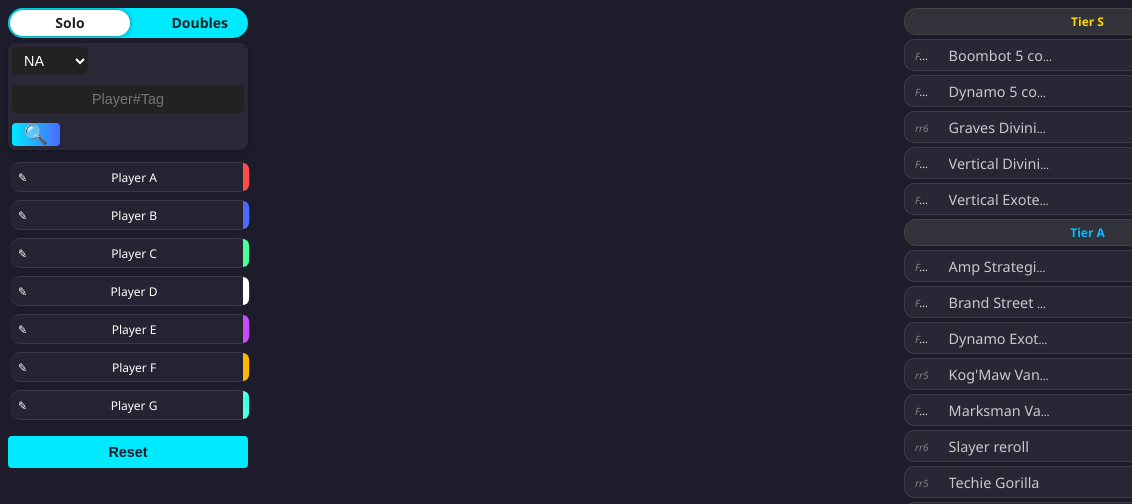
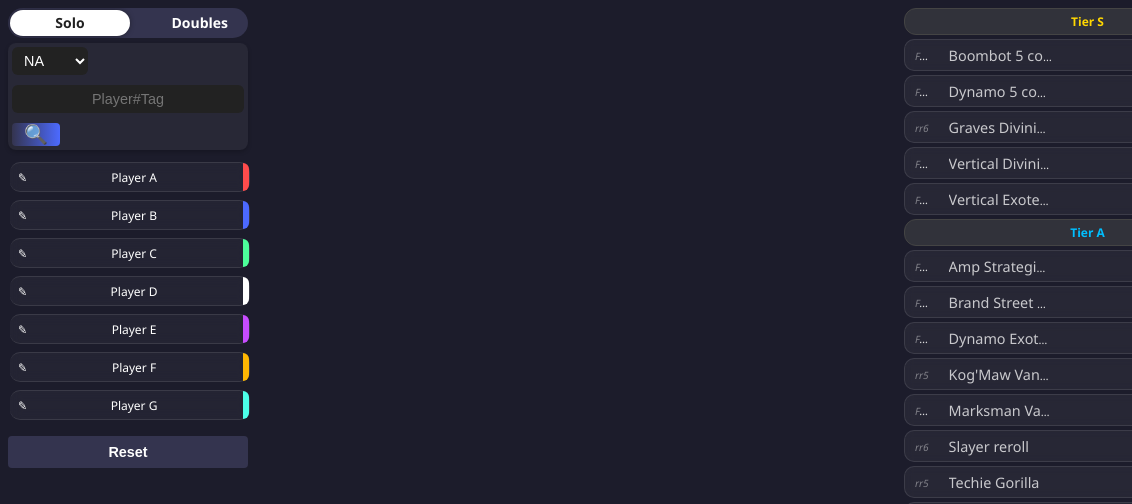
Before and after one commit to SergioOrellanaR/tft-comp-tracker, a plain HTML site: page index.html in a window 1280 px wide. Shown: the top 504 px of the page, 0-1132 px from the left. Drawn offline with Linux system fonts and the light colour scheme.

Commit message:
Update style.css

```diff
--- a/style.css
+++ b/style.css
@@ -1,6 +1,6 @@
 :root {
     --main-accent: #1c1c2b;
-    --button-accent: #00eaff;
+    --button-accent: #34344f;
     --text-accent: white;
 }
 
@@ -53,7 +53,7 @@ button {
     background: var(--button-accent);
     border: none;
     border-radius: 4px;
-    color: #1c1c2b;
+    color: var(--text-accent);
     font-weight: bold;
     font-size: 0.9rem;
     cursor: pointer;
@@ -97,7 +97,7 @@ button:hover {
     font-weight: 600;
     top: 5px;
     right: 20px;
-    color: #222;
+    color: var(--text-accent);
 }
 
 .btn-color-mode-switch>label.btn-color-mode-switch-inner:after {
@@ -121,7 +121,6 @@ button:hover {
 }
 
 .btn-color-mode-switch input[type="checkbox"] {
-    cursor: pointer;
     width: 50%;
     height: 20px;
     opacity: 0;
```
